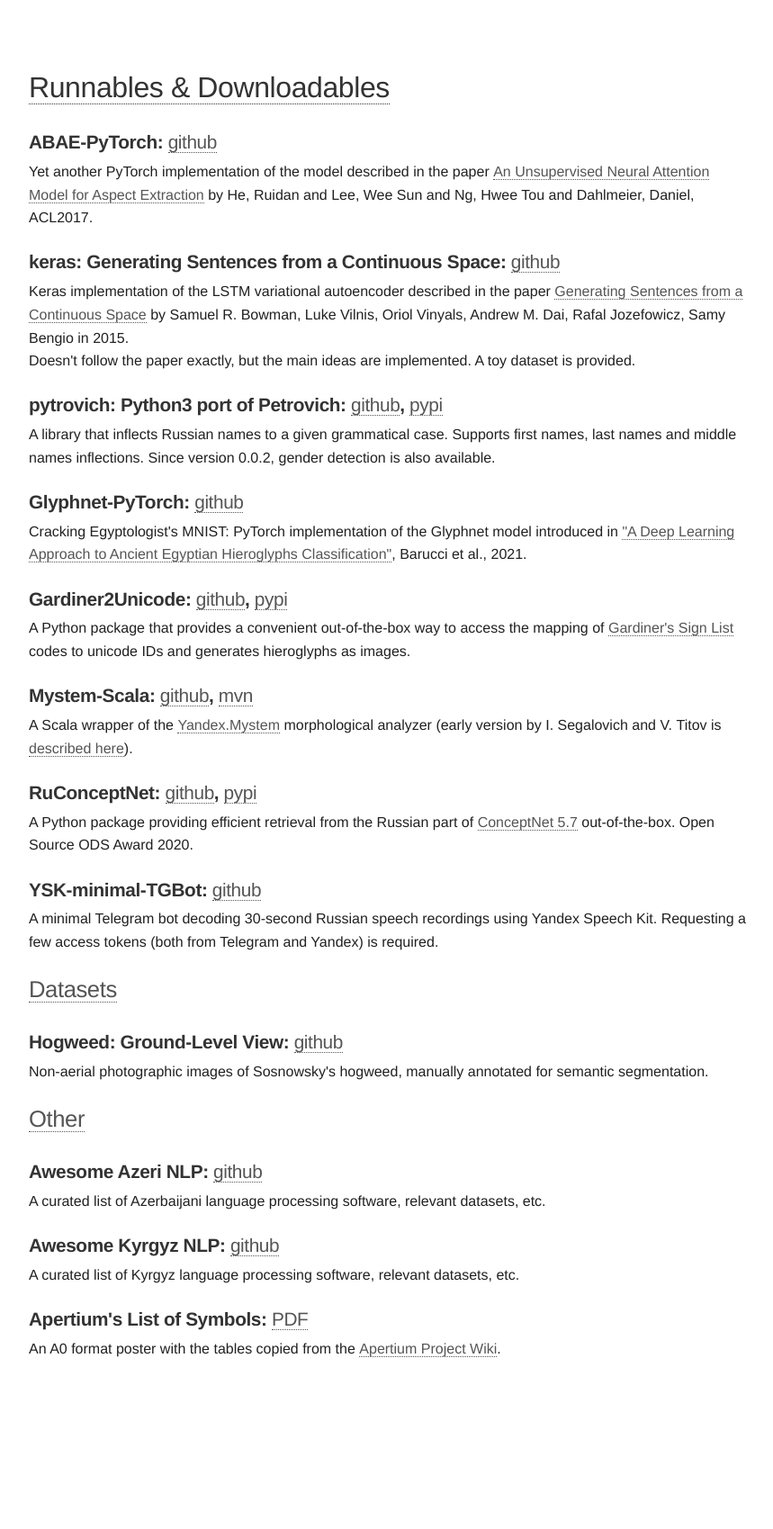
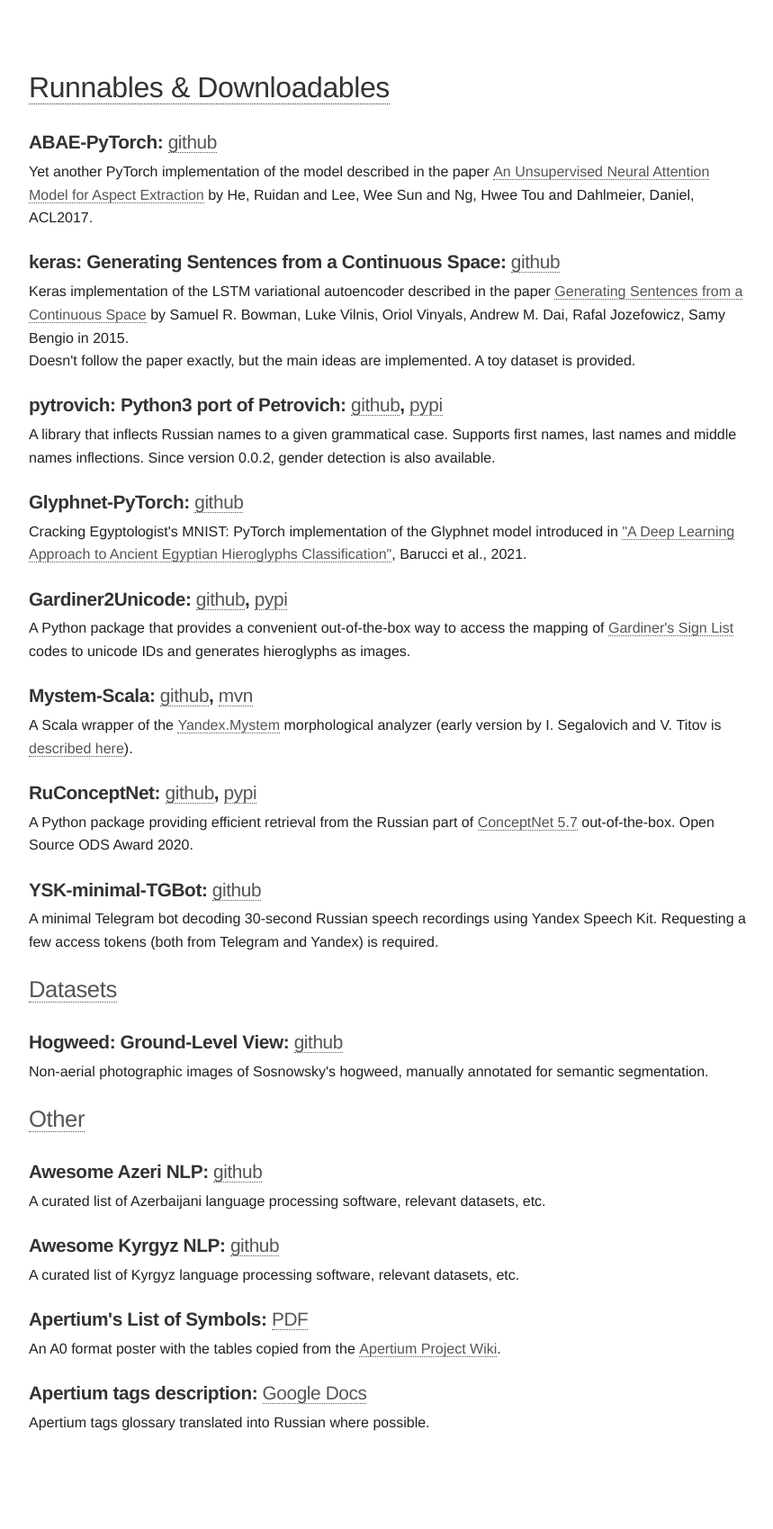
Before and after one commit to alexeyev/alexeyev.github.io, a Jekyll site: the page built from handmade.html, in a window 1280 px wide. Shown: the whole page at 90% size, without its empty margins (208-1067 px from the left). Built offline with Jekyll 4.4.1, drawn with Linux system fonts in a browser that asks for light colours; before the commit the page ends 1617 px from its top, so only the background shows below that.

Commit message:
Update handmade.html

```diff
--- a/handmade.html
+++ b/handmade.html
@@ -93,4 +93,10 @@
     An A0 format poster with the tables copied from the <a href="https://wiki.apertium.org/w/index.php?title=List_of_symbols">Apertium Project Wiki</a>.
     <br/><br/>
 
+    <h3>Apertium tags description: <a href="https://docs.google.com/document/d/13idNc7bv7DCFgSJmX4qnXsSEP-nLeMh8TvgGzB3vUIw/edit?usp=sharing">Google Docs</a></h3>
+    Apertium tags glossary translated into Russian where possible.
+    <br/><br/>
+
+
+
 </div>
```
